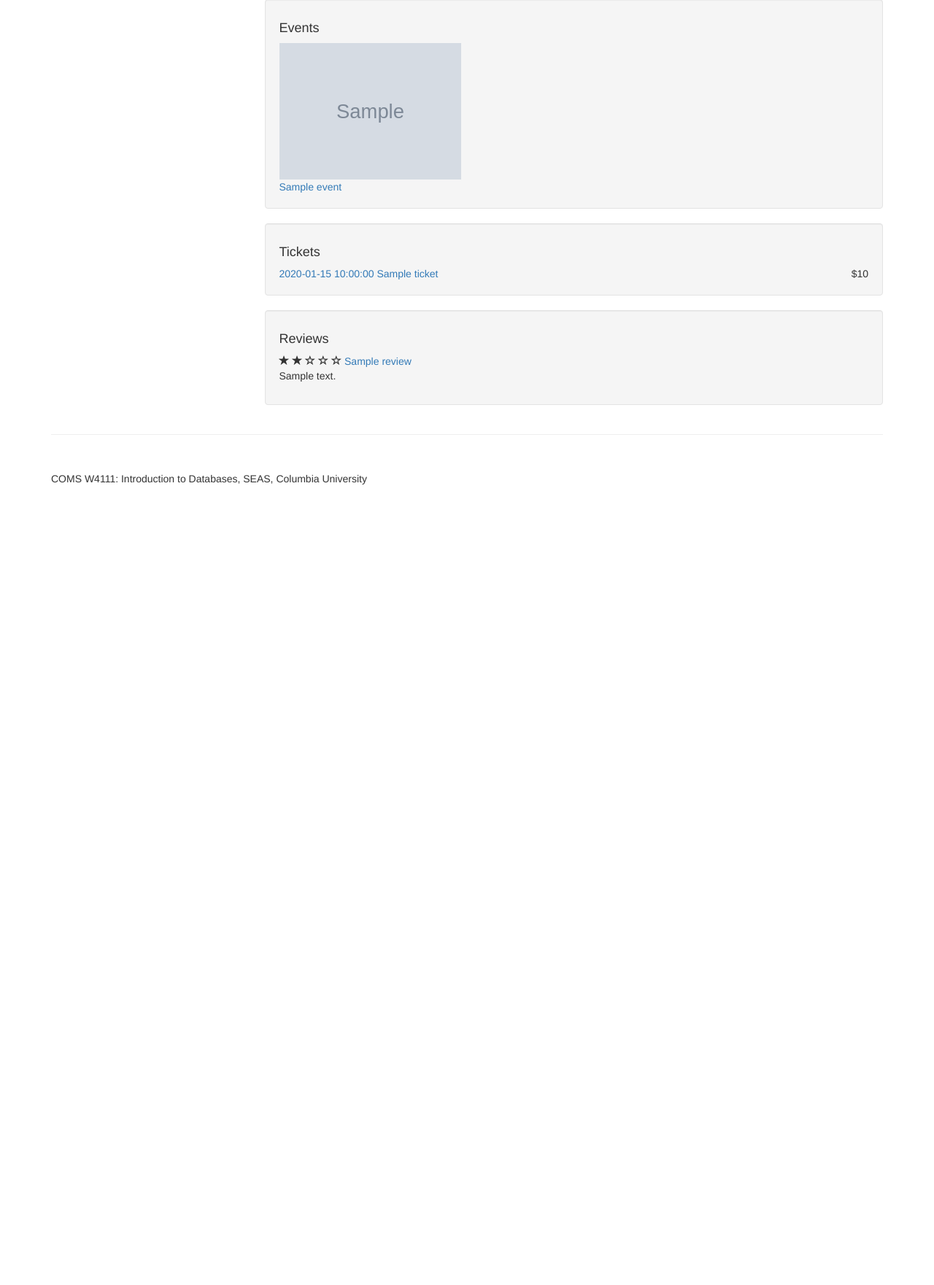
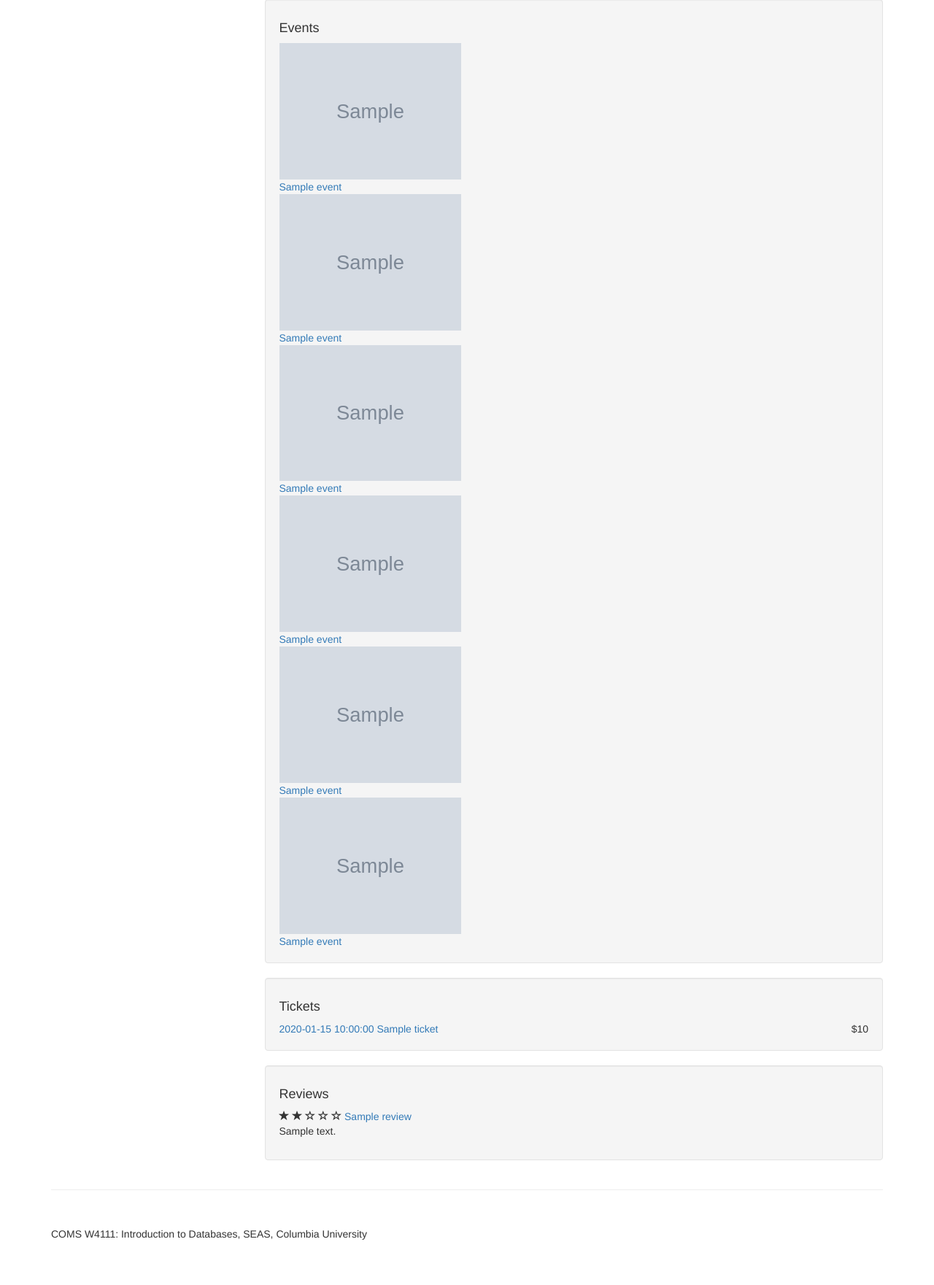
Before and after one commit to qychen/dbProj1_Eventorer, a Flask app: template website/templates/user.html in a window 1280 px wide. Shown: the part 511-2272 px from the top of the page at 73% size. Before the commit the page ends 1175 px from the top, so only its background shows below. Run offline with Flask 2, Linux system fonts and the light colour scheme; the template is opened without the code that fills it: most values are stand-ins (such as "Sample title", 1, 10 or a date in 2020); grey boxes marked "Sample" are stand-in pictures; some libraries are stand-ins or nearby versions.

Commit message:
fix user

```diff
--- a/website/templates/user.html
+++ b/website/templates/user.html
@@ -76,7 +76,47 @@
                     <div class="caption-full">
                         <h4>Events</h4>
                         <div class="row">
-                            {% for event in events %}
+                            {% for event in events[0:3] %}
+                                <div class="col-md-4">
+                                    <img class="img-responsive" src="{{event.image}}" alt="">
+                                    <a href="../event/{{event.eid}}">{{event.name}}</a>
+                                </div>
+                            {% endfor %}
+                        </div>
+                        <div class="row">
+                            {% for event in events[0:3] %}
+                                <div class="col-md-4">
+                                    <img class="img-responsive" src="{{event.image}}" alt="">
+                                    <a href="../event/{{event.eid}}">{{event.name}}</a>
+                                </div>
+                            {% endfor %}
+                        </div>
+                        <div class="row">
+                            {% for event in events[3:6] %}
+                                <div class="col-md-4">
+                                    <img class="img-responsive" src="{{event.image}}" alt="">
+                                    <a href="../event/{{event.eid}}">{{event.name}}</a>
+                                </div>
+                            {% endfor %}
+                        </div>
+                        <div class="row">
+                            {% for event in events[9:12] %}
+                                <div class="col-md-4">
+                                    <img class="img-responsive" src="{{event.image}}" alt="">
+                                    <a href="../event/{{event.eid}}">{{event.name}}</a>
+                                </div>
+                            {% endfor %}
+                        </div>
+                        <div class="row">
+                            {% for event in events[12:15] %}
+                                <div class="col-md-4">
+                                    <img class="img-responsive" src="{{event.image}}" alt="">
+                                    <a href="../event/{{event.eid}}">{{event.name}}</a>
+                                </div>
+                            {% endfor %}
+                        </div>
+                        <div class="row">
+                            {% for event in events[15:18] %}
                                 <div class="col-md-4">
                                     <img class="img-responsive" src="{{event.image}}" alt="">
                                     <a href="../event/{{event.eid}}">{{event.name}}</a>
```
